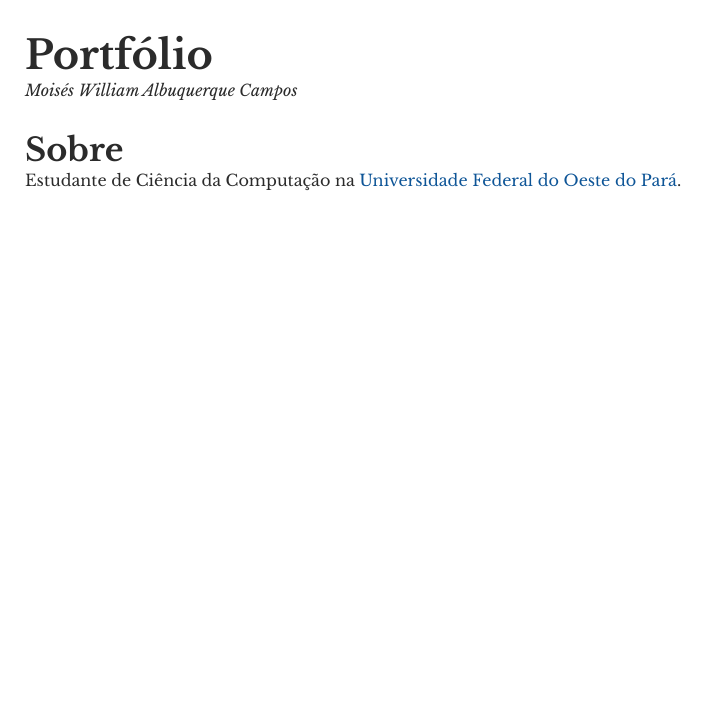
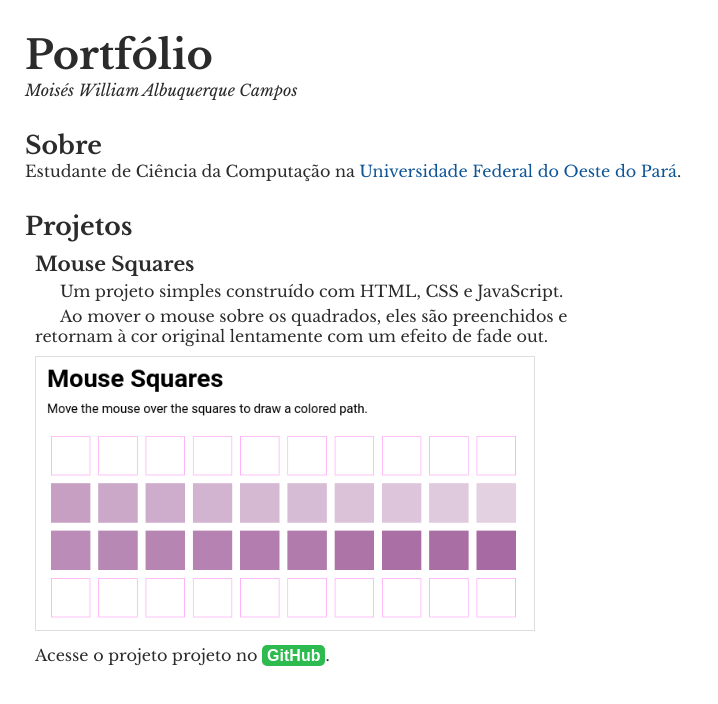
Before and after one commit to dekampus/portfolio-web-2024.1, a plain HTML site: page index.html in a window 1280 px wide. Shown: the whole page, without its empty margins (0-718 px from the left). Drawn offline with nearby package versions, Linux system fonts and the light colour scheme.

Commit message:
feat: Adiciona o projeto "Mouse Squares"

```diff
--- a/index.html
+++ b/index.html
@@ -18,5 +18,21 @@
         <h1>Sobre</h1>
         <p>Estudante de Ciência da Computação na <a href="https://www.ufopa.edu.br/ufopa/">Universidade Federal do Oeste do Pará</a>.</p>
     </div>
+    <div class="projetos">
+        <h1>Projetos</h1>
+        <div class="item-projetos">
+            <h1 class="projeto-titulo">Mouse Squares</h1>
+            <div class="projeto-descricao">
+                <p>
+                    Um projeto simples construído com HTML, CSS e JavaScript.
+                </p>
+                <p>
+                    Ao mover o mouse sobre os quadrados, eles são preenchidos e retornam à cor original lentamente com um efeito de fade out.
+                </p>
+            </div>
+            <img class="projeto-imagem" src="assets/img/mouse-squares.png" alt="">
+            <p>Acesse o projeto projeto no <a href="https://github.com/dekampus/mouse-squares" target="_blank">GitHub</a>.</p>
+        </div>
+    </div>
 </body>
 </html>
--- a/style.css
+++ b/style.css
@@ -9,7 +9,7 @@ body {
     color: #2b2b2b;
 }
 
-header, .sobre{
+header, .sobre, .projetos {
     padding: 30px 25px 0 25px;
 }
 
@@ -21,7 +21,54 @@ header p {
     font-style: italic;
 }
 
+div h1 {
+    font-size: 25px;
+}
+
 .sobre a {
     text-decoration: none;
     color: rgb(14, 85, 151);
 }
+
+.item-projetos {
+    min-width: 500px;
+    width: 45%;
+}
+
+.item-projetos > p {
+    margin-top: 10px;
+    margin-bottom: 30px;
+    padding-left: 10px;
+}
+
+.item-projetos > p > a {
+    text-decoration: none;
+    padding: 2px 5px;
+    background-color: #2dba4e;
+    border-radius: 5px;
+    font-family: sans-serif;
+    font-weight: bold;
+    color: #fff;
+}
+
+.projeto-titulo {
+    font-size: 20px;
+    margin-top: 10px;
+    padding-left: 10px;
+}
+
+.projeto-descricao {
+    margin-bottom: 10px;
+    padding-left: 10px;
+}
+
+.projeto-descricao p {
+    text-indent: 25px;
+    margin-top: 5px;
+}
+
+.projeto-imagem {
+    width: 500px;
+    margin-left: 10px;
+    border: 1px solid #2b2b2b27;
+}
```
Also changed, not shown: assets/img/mouse-squares.png (added).
